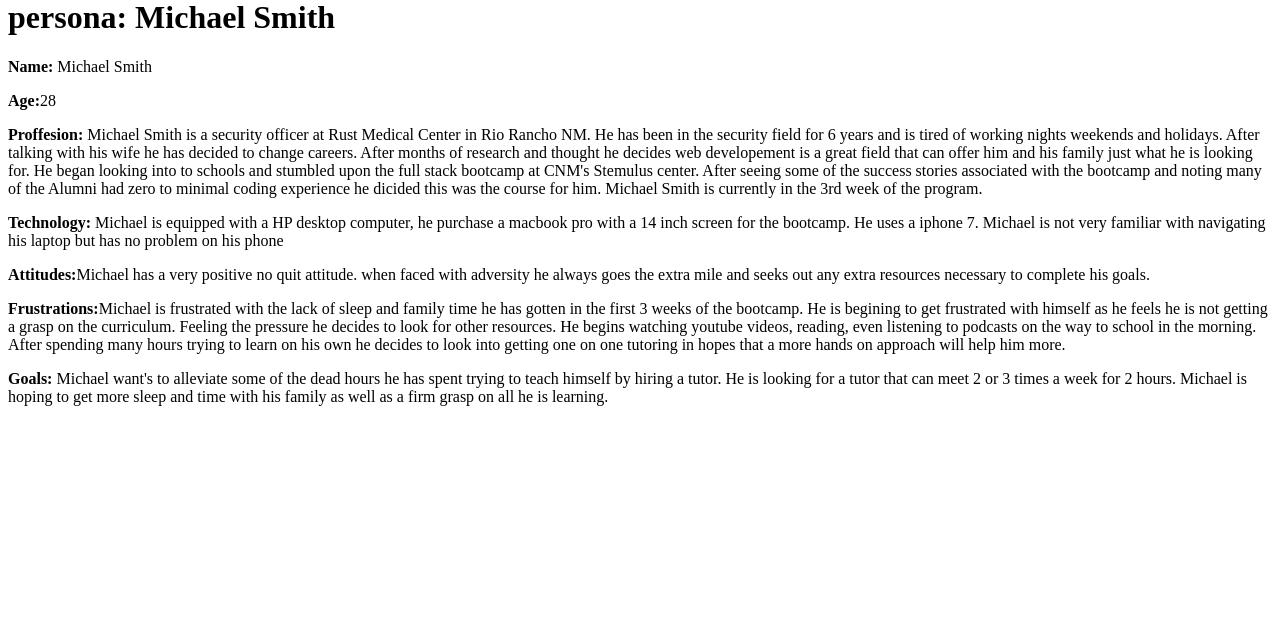
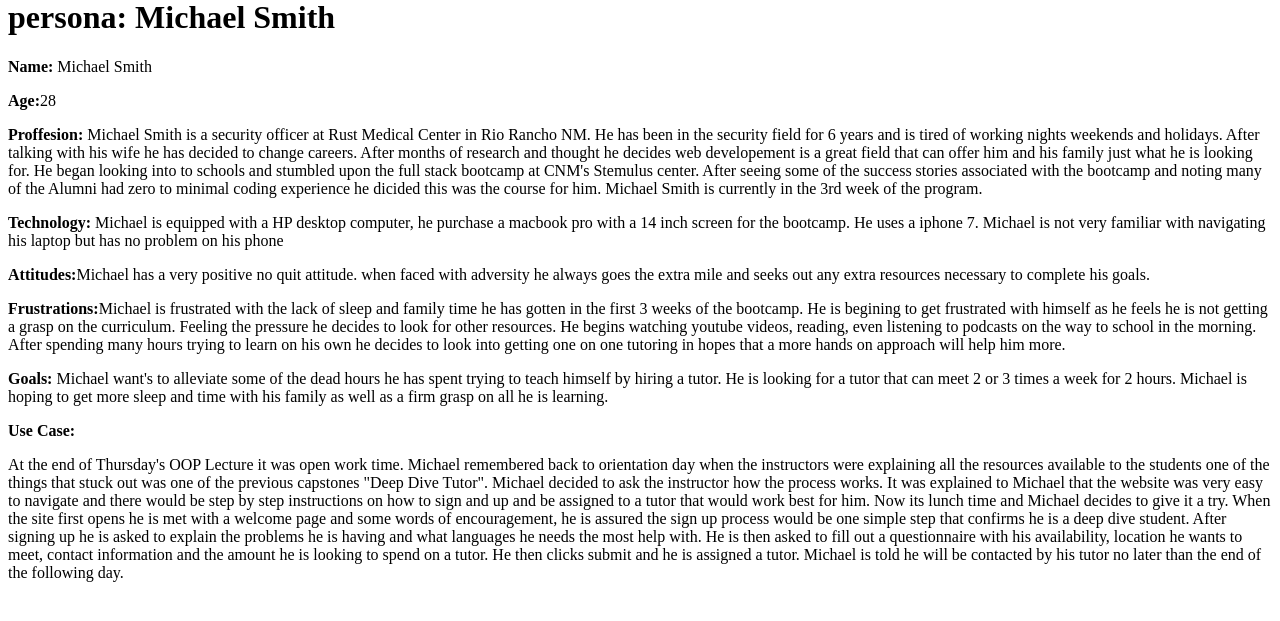
Before and after one commit to MartyBonacci/deepdivetutor, a PHP site: page /michael.php in a window 1280 px wide. Shown: the part 22-643 px from the top of the page. Run offline with PHP 8.4, Linux system fonts and the light colour scheme.

Commit message:
added use case

```diff
--- a/epic/persona-files/michael.php
+++ b/epic/persona-files/michael.php
@@ -29,5 +29,16 @@
 		<p><Strong>Goals:</Strong> Michael want's to alleviate some of the dead hours he has spent trying to teach
 		himself by hiring a tutor. He is looking for a tutor that can meet 2 or 3 times a week for 2 hours. Michael
 		is hoping to get more sleep and time with his family as well as a firm grasp on all he is learning.</p>
+		<p><strong>Use Case:</strong></p>At the end of Thursday's OOP Lecture it was open work time. Michael remembered
+		back to orientation day when the instructors were explaining all the resources available to the students one of the
+		things that stuck out was one of the previous capstones "Deep Dive Tutor". Michael decided to ask the instructor
+		how the process works. It was explained to Michael that the website was very easy to navigate and there would be step
+		by step instructions on how to sign and up and be assigned to a tutor that would work best for him. Now its lunch time
+		and Michael decides to give it a try. When the site first opens he is met with a welcome page and some words of
+		encouragement, he is assured the sign up process would be one simple step that confirms he is a deep dive student.
+		After signing up he is asked to explain the problems he is having and what languages he needs the most help with. He
+		is then asked to fill out a questionnaire with his availability, location he wants to meet, contact information and
+		the amount he is looking to spend on a tutor. He then clicks submit and he is assigned a tutor. Michael is told he
+		will be contacted by his tutor no later than the end of the following day.
 	</body>
 </html>
```
